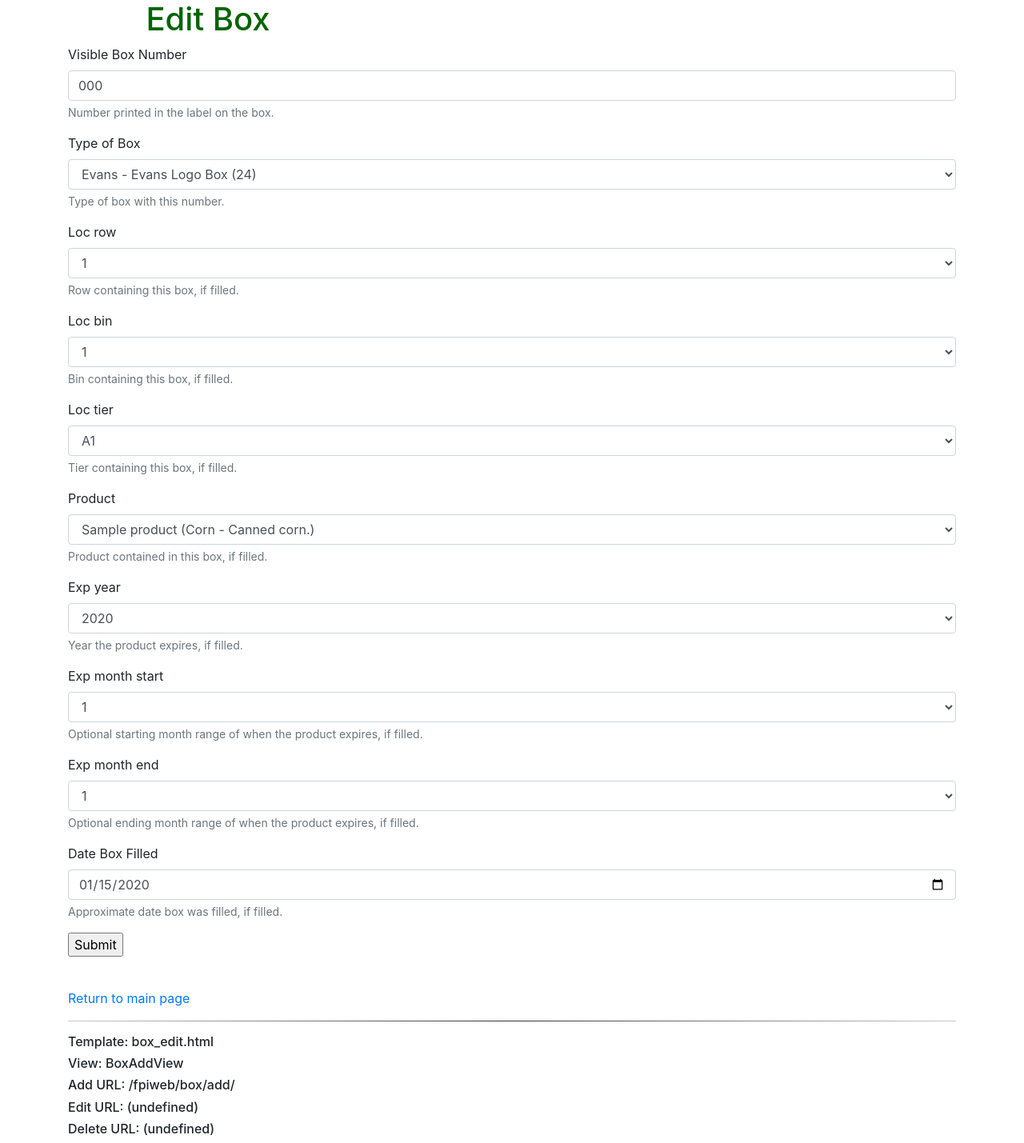
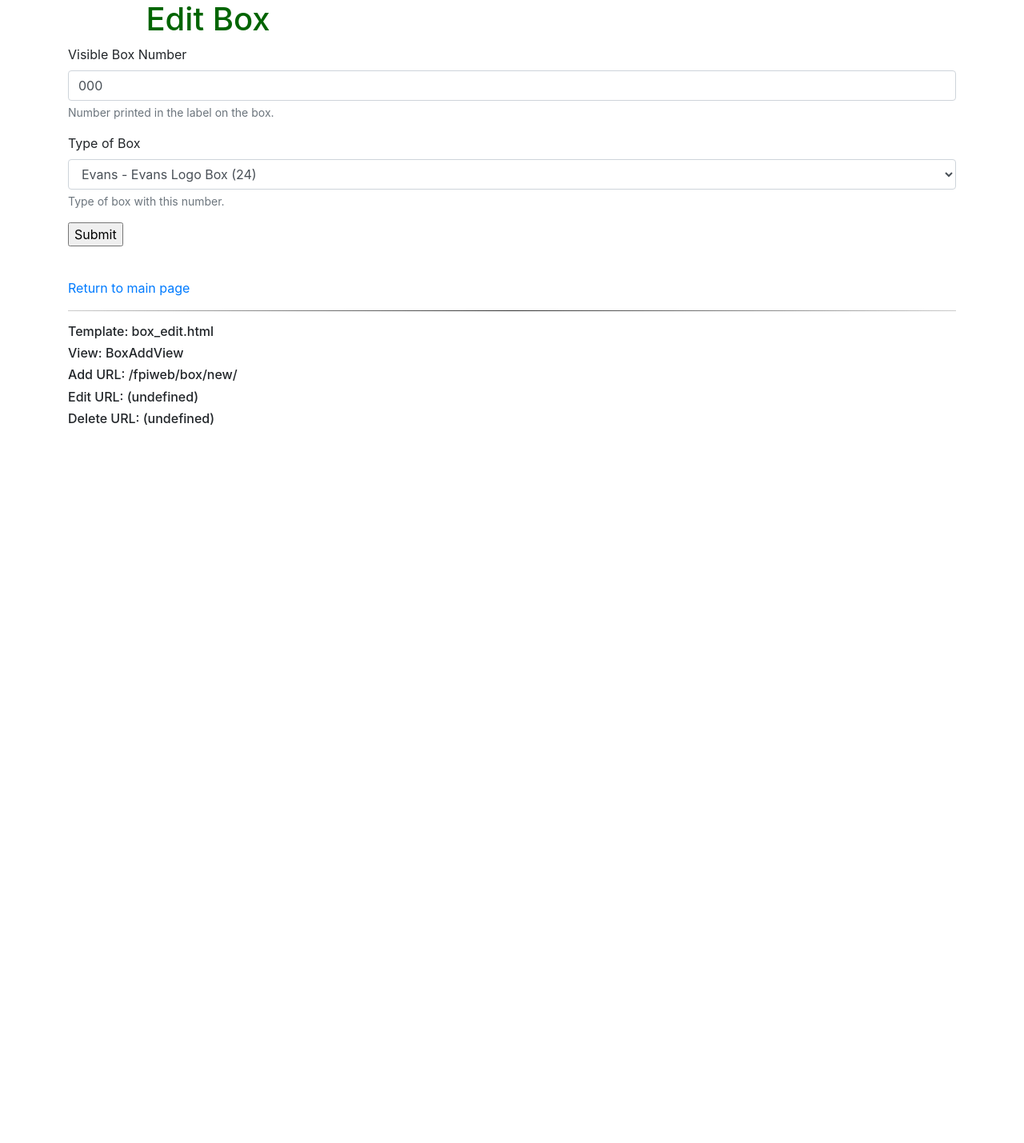
Before and after one commit to w-a-r-m-inventory-system/Food-Pantry-Inventory, a Django app: page /fpiweb/box/1/edit/ in a window 1280 px wide. Shown: the whole page at 80% size. After the commit the page ends 531 px from the top, so only its background shows below. Run offline with Django 3.2, Linux system fonts and the light colour scheme; a user stored in the database is signed in; data comes from the database, SQL or seed files in the repository; tables that the repository leaves empty hold one stand-in row (values such as "Sample post"); parts of the project's set-up code (start-up, migrations or seed data) failed here and were passed over; some libraries are stand-ins or nearby versions.

Commit message:
renamed box add view, form, url, etc. to new box

```diff
--- a/fpiweb/forms.py
+++ b/fpiweb/forms.py
@@ -93,15 +93,26 @@ class ConstraintsForm(forms.ModelForm):
                   'constraint_list']
 
 
-class BoxForm(forms.ModelForm):
+class NewBoxForm(forms.ModelForm):
     class Meta:
         model = Box
         fields = [
             'box_number',
             'box_type',
-            'loc_row',
-            'loc_bin',
-            'loc_tier',
+        ]
+
+    def save(self, commit=True):
+        if self.instance and not self.instance.pk:
+            if self.instance.box_type:
+                box_type = self.instance.box_type
+                self.instance.quantity = box_type.box_type_qty
+        return super(NewBoxForm, self).save(commit=commit)
+
+
+class FillBoxForm(forms.ModelForm):
+    class Meta:
+        model = Box
+        fields = [
             'product',
             'exp_year',
             'exp_month_start',
@@ -111,21 +122,6 @@ class BoxForm(forms.ModelForm):
         widgets = {
             'date_filled': Html5DateInput
         }
-
-    loc_row = forms.ChoiceField(
-        choices=row_choices,
-        help_text=Box.loc_row_help_text,
-    )
-
-    loc_bin = forms.ChoiceField(
-        choices=bin_choices,
-        help_text=Box.loc_bin_help_text,
-    )
-
-    loc_tier = forms.ChoiceField(
-        choices=tier_choices,
-        help_text=Box.loc_tier_help_text,
-    )
 
     exp_year = forms.TypedChoiceField(
         choices=expire_year_choices,
@@ -171,14 +167,30 @@ class BoxForm(forms.ModelForm):
         exp_month_end = cleaned_data.get('exp_month_end')
         self.validate_exp_month_start_end(exp_month_start, exp_month_end)
 
-    def save(self, commit=True):
-        if self.instance and not self.instance.pk:
-            if self.instance.box_type:
-                box_type = self.instance.box_type
-                self.instance.quantity = box_type.box_type_qty
-        super(BoxForm, self).save(commit=commit)
 
+class MoveBoxForm(forms.ModelForm):
+    class Meta:
+        model = Box
+        fields = [
+            'loc_row',
+            'loc_bin',
+            'loc_tier',
+        ]
 
+    loc_row = forms.ChoiceField(
+        choices=row_choices,
+        help_text=Box.loc_row_help_text,
+    )
+
+    loc_bin = forms.ChoiceField(
+        choices=bin_choices,
+        help_text=Box.loc_bin_help_text,
+    )
+
+    loc_tier = forms.ChoiceField(
+        choices=tier_choices,
+        help_text=Box.loc_tier_help_text,
+    )
 
 
 # EOF
--- a/fpiweb/models.py
+++ b/fpiweb/models.py
@@ -5,6 +5,7 @@ from enum import Enum, unique
 
 from django.db import models
 from django.utils import timezone
+from django.urls import reverse
 
 __author__ = '(Multiple)'
 __project__ = "Food-Pantry-Inventory"
@@ -300,6 +301,12 @@ class Box(models.Model):
         )
 
         # TODO: clear out location and product info
+
+    def get_absolute_url(self):
+        return reverse(
+            'fpiweb:box_details',
+            kwargs={'pk': self.pk},
+        )
 
 
 class Activity(models.Model):
--- a/fpiweb/templates/fpiweb/box_edit.html
+++ b/fpiweb/templates/fpiweb/box_edit.html
@@ -63,7 +63,7 @@
         View: BoxAddView
     </h6>
     <h6>
-        Add URL: {% url 'fpiweb:box_add' %}
+        Add URL: {% url 'fpiweb:box_new' %}
     </h6>
     <h6>
         Edit URL: (undefined)
--- a/fpiweb/templates/fpiweb/index.html
+++ b/fpiweb/templates/fpiweb/index.html
@@ -31,8 +31,8 @@ Welcome to Food Pantry Inventory System
     </a>
 
     <br/>
-    <a href="{% url 'fpiweb:box_add' %}">
-    Add Box
+    <a href="{% url 'fpiweb:box_new' %}">
+    New Box
     </a>
 
     <div>
--- a/fpiweb/urls.py
+++ b/fpiweb/urls.py
@@ -13,7 +13,7 @@ from fpiweb.views import \
     BoxScannedView, \
     IndexView, LoginView, ConstraintsListView, \
     ConstraintCreateView, ConstraintUpdateView, ConstraintDeleteView, \
-    LogoutView, BoxAddView, BoxDetailsView, \
+    LogoutView, BoxNewView, BoxDetailsView, \
     TestScanView
 
 # from fpiweb.views import ConstraintDetailView
@@ -66,7 +66,7 @@ urlpatterns = [
         name='constraint_delete', ),
 
     # e.g.  /fpiweb/box/add/ = add a box to inventory
-    path('box/add/', BoxAddView.as_view(), name='box_add'),
+    path('box/new/', BoxNewView.as_view(), name='box_new'),
 
     path('box/<int:pk>/edit/', BoxEditView.as_view(), name='box_edit'),
 
@@ -76,5 +76,11 @@ urlpatterns = [
 
     path('box/<int:pk>/empty_move', BoxEmptyMoveView.as_view(), name='box_empty_move'),
 
+    path('box/<int:pk>/move/', BoxEmptyMoveView.as_view(), name='box_move'),
+
+    path('box/<int:pk>/fill/', BoxEmptyMoveView.as_view(), name='box_fill'),
+
+    path('box/<int:pk>/empty/', BoxEmptyMoveView.as_view(), name='box_empty'),
+
     path('test_scan/', TestScanView.as_view(), name='test_scan'),
 ]
--- a/fpiweb/views.py
+++ b/fpiweb/views.py
@@ -13,7 +13,7 @@ from django.views.generic import TemplateView, ListView, DetailView, \
     CreateView, UpdateView, DeleteView, FormView
 
 from fpiweb.models import Box, Constraints
-from fpiweb.forms import BoxForm, LoginForm, ConstraintsForm, LogoutForm
+from fpiweb.forms import NewBoxForm, LoginForm, ConstraintsForm, LogoutForm
 
 __author__ = '(Multiple)'
 __project__ = "Food-Pantry-Inventory"
@@ -205,22 +205,24 @@ class ConstraintDeleteView(LoginRequiredMixin, DeleteView):
         return results
 
 
-class BoxAddView(LoginRequiredMixin, CreateView):
+class BoxNewView(LoginRequiredMixin, CreateView):
     model = Box
-    template_name = 'fpiweb/box_edit.html'
+    template_name = 'fpiweb/box_new.html'
     context_object_name = 'box'
-    form_class = BoxForm
+    form_class = NewBoxForm
 
-    # CreateView has a get_success_url, but it's returning None so override it.
     def get_success_url(self):
-        return reverse('fpiweb:index')
+        return reverse(
+            'fpiweb:box_details',
+            args=(self.object.pk,)
+        )
 
 
 class BoxEditView(LoginRequiredMixin, UpdateView):
     model = Box
     template_name = 'fpiweb/box_edit.html'
     context_object_name = 'box'
-    form_class = BoxForm
+    form_class = NewBoxForm
     success_url = reverse_lazy('fpiweb:index')
 
 
@@ -243,22 +245,30 @@ class BoxEmptyMoveView(LoginRequiredMixin, TemplateView):
         return {}
 
 
+class BoxMoveView(LoginRequiredMixin, TemplateView):
+    template_name = 'fpiweb/box_empty_move.html'
+
+    def get_context_data(self, **kwargs):
+        return {}
+
+
 class BoxScannedView(LoginRequiredMixin, View):
 
     def get(self, request, **kwargs):
-        pk = kwargs.get('number')
-        if pk is None:
+        box_number = kwargs.get('number')
+        if box_number is None:
             return error_page(request, "missing kwargs['number']")
+        box_number = "box{:04}".format(box_number)
 
         try:
-            box = Box.objects.get(pk=pk)
+            box = Box.objects.get(box_number=box_number)
         except Box.DoesNotExist:
-            return redirect('fpiweb:box_add')
+            return redirect('fpiweb:box_new')
 
         if not box.product:
-            return redirect('fpiweb:box_edit', pk=pk)
+            return redirect('fpiweb:box_edit', pk=box.pk)
 
-        return redirect('fpiweb:box_empty_move', pk=pk)
+        return redirect('fpiweb:box_empty_move', pk=box.pk)
 
 
 class TestScanView(LoginRequiredMixin, TemplateView):
@@ -266,30 +276,26 @@ class TestScanView(LoginRequiredMixin, TemplateView):
     template_name = 'fpiweb/test_scan.html'
 
     @staticmethod
-    def get_box_scanned_url(box_pk):
-
-        raise Exception('have this use Box.box_number!!!')
-        return reverse('fpiweb:box_scanned', args=(box_pk,))
+    def get_box_scanned_url(box_number):
+        if box_number.lower().startswith('box'):
+            box_number = box_number[3:]
+        return reverse('fpiweb:box_scanned', args=(box_number,))
 
     @staticmethod
     def get_box_url_by_filters(**filters):
-        box_pk = Box.objects \
+        box_number = Box.objects \
             .filter(**filters) \
-            .values_list('pk', flat=True) \
+            .values_list('box_number', flat=True) \
             .first()
-        if box_pk is None:
+        if box_number is None:
             return ""
-        return TestScanView.get_box_scanned_url(box_pk)
+        return TestScanView.get_box_scanned_url(box_number)
 
     def get_context_data(self, **kwargs):
 
-
-
         full_box_url = self.get_box_url_by_filters(product__isnull=False)
         empty_box_url = self.get_box_url_by_filters(product__isnull=True)
-
-        max_pk = Box.objects.aggregate(max_pk=Max('pk'))['max_pk']
-        nonexistent_box_url = self.get_box_scanned_url(max_pk + 10)
+        nonexistent_box_url = self.get_box_scanned_url('box9996')
 
         return {
             'full_box_url': full_box_url,
```
Also changed, not shown: fpiweb/templates/fpiweb/box_detail.html (+44 -1 lines), fpiweb/templates/fpiweb/test_scan.html (+5 -3 lines), fpiweb/tests/test_forms.py (+4 -7 lines), fpiweb/tests/test_views.py (+10 -7 lines).
